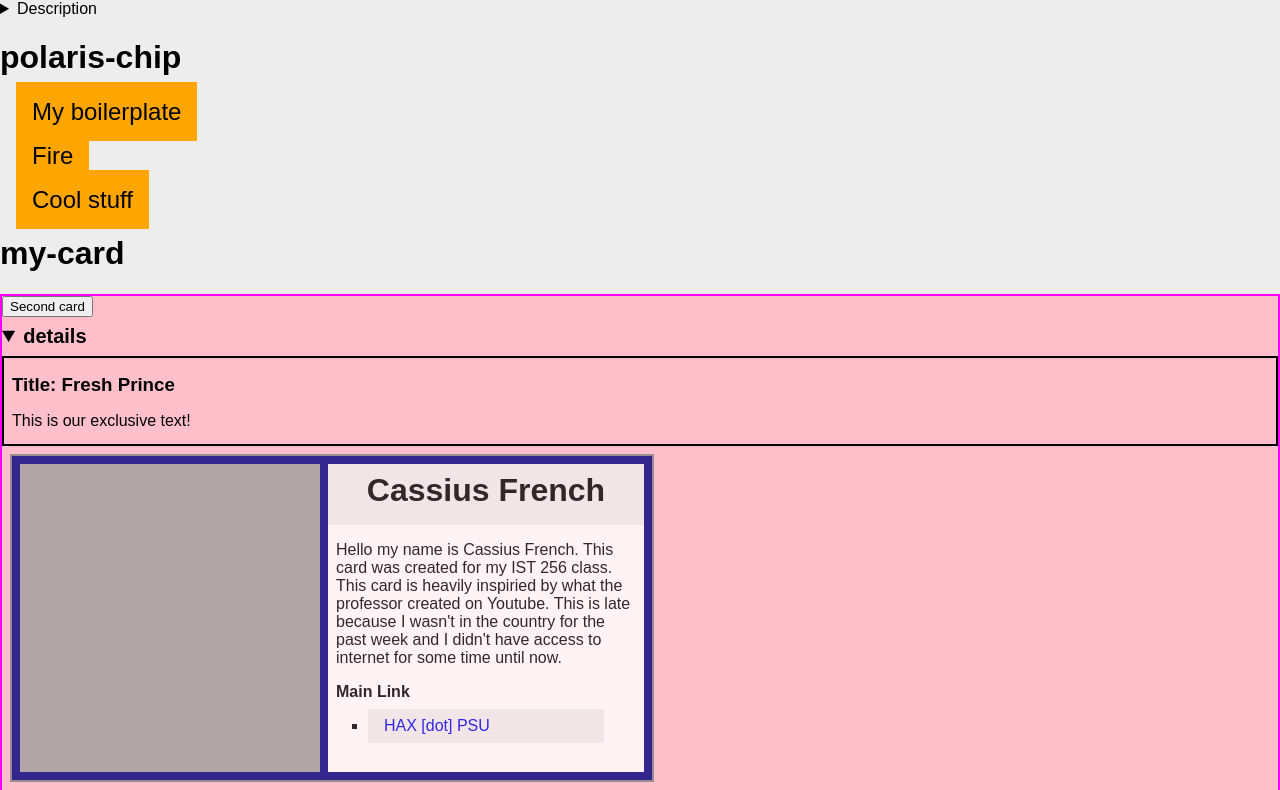
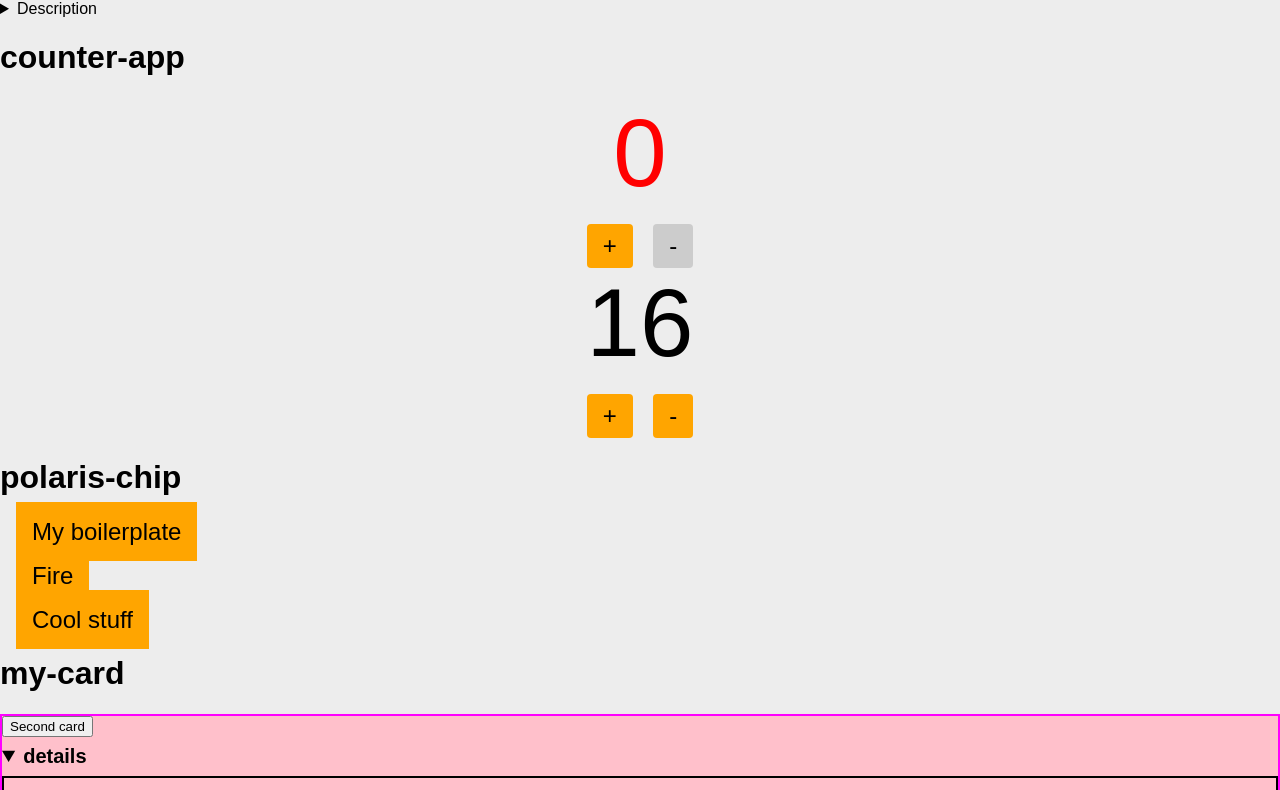
Before and after one commit to Cash9000/Polaris, a website with bundled scripts: page index.html in a window 1280 px wide. Shown: the top 790 px of the page. Built offline with nearby package versions, Linux system fonts and the light colour scheme.

Commit message:
Counter works now

```diff
--- a/index.html
+++ b/index.html
@@ -1,7 +1,5 @@
 <!doctype html>
 <html lang="en">
-  <meme-maker alt="Cat stalking a small toy" image-url="https://cdn2.thecatapi.com/images/9j5.jpg" top-text="I bring you" bottom-text="the death">
-  </meme-maker>
   <details ?open="${this.fancy}">
     <summary>Description</summary>
     <div>
@@ -29,7 +27,9 @@
   </style>
   <title>polaris-chip / my-card</title>
 </head>
-
+<h1>counter-app</h1>
+  <counter-app></counter-app>
+  <counter-app counter="16" min="10" max="25"></counter-app>
 <body>
   <h1>polaris-chip</h1>
   <!-- this is going to do whatever the tag's defaults are -->
@@ -50,6 +50,7 @@
   <!-- this is what is bringing in the definition for this tag -->
   <script type="module" src="./src/polaris-chip.js"></script>
   <script type="module" src="./src/my-card.js"></script>
+  <script type="module" src="./src/counter-app.js"></script>
 </body>
 
 </html>
--- a/src/counter-app.js
+++ b/src/counter-app.js
@@ -0,0 +1,111 @@
+// we import JS code into this JS code. Modular javascript is a big deal
+// more modern (relatively speaking) and allows the web to feel like
+// a full blown development environment
+import { LitElement, html, css } from 'lit';
+
+// export means that other JS files can reference this JS file and
+// pull in this class
+
+// class means it's a full object to work with with methods and properties
+// extends means this class is built off another
+// LitElement is a small helper from lit.dev which makes it easy
+// to understand how to build web components. Think of it like jQuery
+// as far as built juuuuust on top of vanillaJS to make it easier to build
+// things. However, unlike jQuery, ALL things built on Web components are
+// compatible with all things built on other web component systems!
+// We will only stick with Lit for this class and look at Vanilla examples
+// but compatibility across sites / libraries is unique to web components
+// and not a thing in React, Vue, Angular, etc
+export class CounterApp extends LitElement {
+  // this is not a requirement, but it's a convention I personally enjoy
+  // because it helps when looking at multiple elements. I open this file
+  // I glance and go "oh the HTML tag for this code is called polaris-chip"
+  // see the very bottom of the file for where this is actually implemented
+  static get tag() {
+    return 'counter-app';
+  }
+
+  constructor() {
+    super();
+    this.counter = 0;
+    this.min = 0;
+    this.max = 100;
+  }
+
+  static get styles() {
+    return css`
+      :host {
+        display: block;
+        text-align: center;
+      }
+      .counter {
+        font-size: 96px;
+        color: var(--counter-color, black); /* default to black */
+      }
+      .buttons {
+        margin-top: 16px;
+      }
+      button {
+      font-size: 24px;
+      padding: 8px 16px;
+      margin: 0 8px;
+      cursor: pointer;
+      border: none;
+      background-color: orange; /* updated to orange */
+      color: black;
+      border-radius: 4px;
+    }
+    button:disabled {
+      background-color: #ccc;
+      cursor: not-allowed;
+    }
+    `;
+  }
+
+  updated() {
+    super.updated();
+    this.style.setProperty('--counter-color', this.getCounterColor());
+  }
+
+  render() {
+    return html`
+      <div class="counter">${this.counter}</div>
+      <div class="buttons">
+        <button @click=${this.increment} ?disabled="${this.counter >= this.max}">+</button>
+        <button @click=${this.decrement} ?disabled="${this.counter <= this.min}">-</button>
+      </div>
+    `;
+  }
+
+  static get properties() {
+    return {
+      counter: { type: Number },
+      min: { type: Number },
+      max: { type: Number }
+    };
+  }
+
+  getCounterColor() {
+    return this.counter === 21 ? 'blue' :
+           this.counter === 18 ? 'green' :
+           this.counter === this.min || this.counter === this.max ? 'red' : 'black';
+  }
+
+  increment() {
+    this.counter++;
+  }
+
+  decrement() {
+    this.counter--;
+  }
+}
+
+// All web components have a call to customElements.define(tag-name, className);
+// this code tells the browser that when you see this new HTML tag name
+// that you should run this class definition. This is the magic of standards
+// because this code runs at the browser layer it means that Safari/Firefox/Chrome/Edge
+// authors have all agreed on how this should work and as a result it is extremely fast
+// Lit operates juuuust above the standards layer and leverages other standards
+// in order to deliver optimal performance with minimal "syntactical sugar"
+// aka things specific to Lit itself
+globalThis.customElements.define(CounterApp.tag, CounterApp);
```
